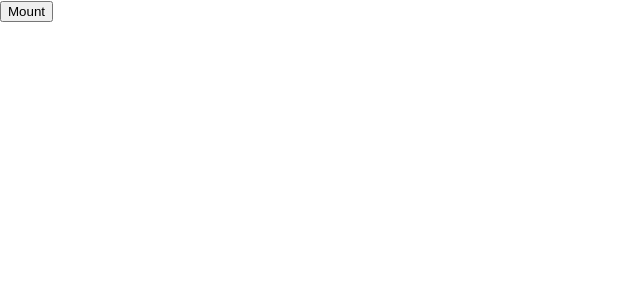
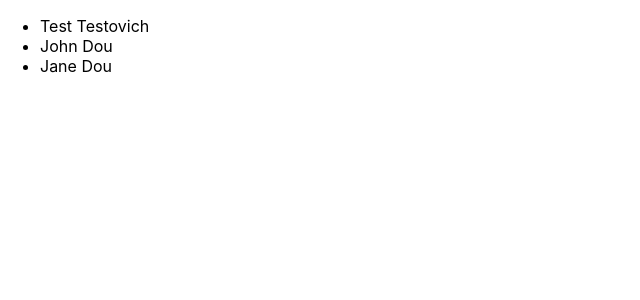
Before and after one commit to Tarold/html-intro, a React (Create React App) app: page / in a window 1280 px wide. Shown: the top 300 px of the page, without its empty margins (0-640 px from the left). Built offline with nearby package versions, Linux system fonts and the light colour scheme.

Commit message:
Added userListItem in exept file

```diff
--- a/src/App.js
+++ b/src/App.js
@@ -1,31 +1,7 @@
-import { Component } from 'react';
-import AnimalSlider from './components/AnimalSlider';
+import UsersList from './components/UserList';
 
-class App extends Component {
-  constructor(props) {
-    super(props);
-
-    this.state = {
-      isVisible: false,
-    };
-  }
-
-  handleClick = () => {
-    const { isVisible } = this.state;
-    this.setState({ isVisible: !isVisible });
-  };
-
-  render() {
-    const { isVisible } = this.state;
-    return (
-      <>
-        <button onClick={this.handleClick}>
-          {isVisible ? 'Unmount' : 'Mount'}
-        </button>
-        {isVisible && <AnimalSlider />}
-      </>
-    );
-  }
+function App(props) {
+  return <UsersList />;
 }
 
 export default App;
--- /dev/null
+++ b/src/components/UserList/UsersListItem.jsx
@@ -0,0 +1,18 @@
+function UsersListItem(props) {
+  const {
+    selectUser,
+    user: { id, isSelected, firstName, lastName },
+  } = props;
+
+  const inlineStyle = {
+    backgroundColor: isSelected ? 'yellow' : 'transparent',
+  };
+
+  return (
+    <li style={inlineStyle} onClick={() => selectUser(id)}>
+      {firstName} {lastName}
+    </li>
+  );
+}
+
+export default UsersListItem;
--- /dev/null
+++ b/src/components/UserList/index.jsx
@@ -0,0 +1,48 @@
+import { Component } from 'react';
+import UsersListItem from './UsersListItem';
+
+// Списки і ключі
+// 1 Реакт вміє рендерити масиви
+// 2 Кожен елемент, що повторюється, повинен мати проп key
+//   (унікальний і однозначний для кожного елементу масиву, найчастіше id)
+
+const usersData = [
+  { id: 1, firstName: 'Test', lastName: 'Testovich' },
+  { id: 2, firstName: 'John', lastName: 'Dou' },
+  { id: 3, firstName: 'Jane', lastName: 'Dou' },
+];
+
+class UsersList extends Component {
+  constructor(props) {
+    super(props);
+
+    this.state = {
+      users: usersData.map((u) => ({ ...u, isSelected: false })),
+    };
+  }
+
+  selectUser = (id) => {
+    const { users } = this.state;
+    const foundIndex = users.findIndex((u) => u.id === id);
+
+    const newUsers = [...users];
+    newUsers[foundIndex] = {
+      ...newUsers[foundIndex],
+      isSelected: !newUsers[foundIndex].isSelected,
+    };
+
+    this.setState({ users: newUsers });
+  };
+
+  mapUser = (u) => {
+    return <UsersListItem key={u.id} user={u} selectUser={this.selectUser} />;
+  };
+
+  render() {
+    const { users } = this.state;
+
+    return <ul>{users.map(this.mapUser)}</ul>;
+  }
+}
+
+export default UsersList;
```
